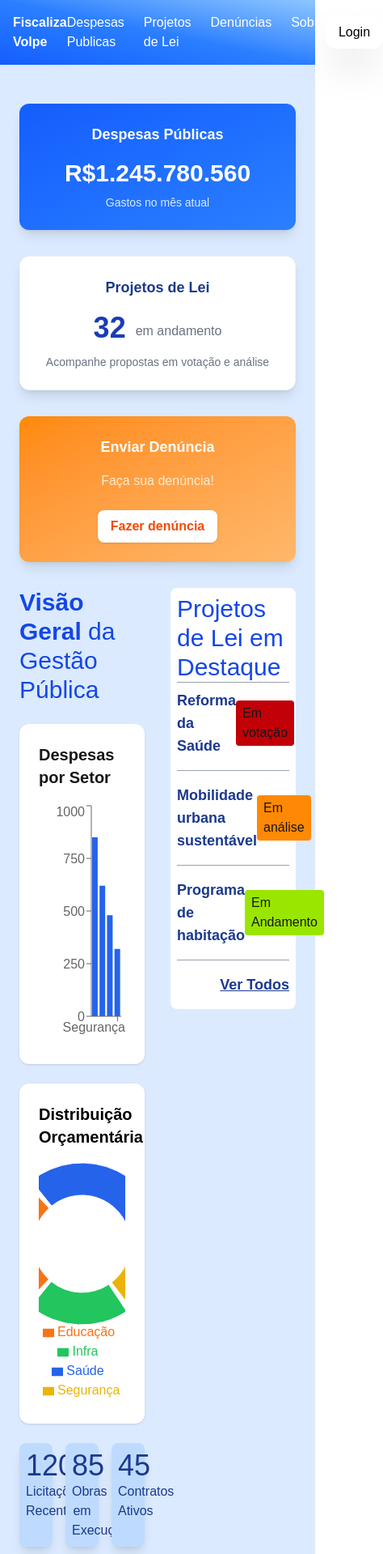
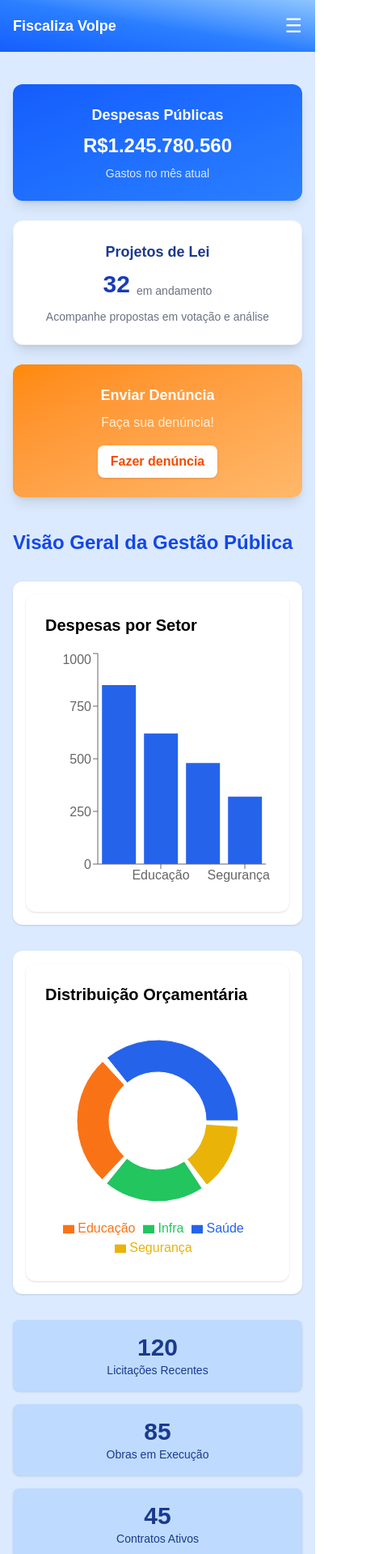
Before and after one commit to fabioarauju/Fiscaliza_volpe, a Next.js app: page / in a window 390 px wide. Shown: the top 1919 px of the page at 81% size, 474 px wide, since content can reach past the window. Built offline with nearby package versions, Linux system fonts and the light colour scheme.

Commit message:
feat: responsive

```diff
--- a/app/page.tsx
+++ b/app/page.tsx
@@ -11,123 +11,151 @@ export default function Home() {
 	];
 
 	return (
-		<div className="bg-blue-100 py-12">
-			<div className="max-w-6xl mx-auto px-6 space-y-8">
-				<div className="grid grid-cols-1 md:grid-cols-2 lg:grid-cols-3 gap-8">
-					{/* Card 1 */}
-					<div className="bg-linear-to-br from-blue-600 to-blue-500 text-white p-6 rounded-xl shadow-lg hover:shadow-2xl transition flex flex-col items-center justify-between">
-						<div className="flex justify-between items-start mb-4">
-							<h2 className="font-semibold text-lg">Despesas Públicas</h2>
-						</div>
+		<div className="bg-blue-100 py-10 md:py-12">
+			<div className="max-w-6xl mx-auto px-4 md:px-6 space-y-10">
+				{/* CARDS SUPERIORES */}
 
-						<p className="text-3xl font-bold">R$1.245.780.560</p>
+				<div className="grid grid-cols-1 sm:grid-cols-2 lg:grid-cols-3 gap-6">
+					{/* Card Despesas */}
+					<div className="bg-gradient-to-br from-blue-600 to-blue-500 text-white p-6 rounded-xl shadow-lg hover:shadow-2xl transition flex flex-col items-center text-center">
+						<h2 className="font-semibold text-lg mb-2">Despesas Públicas</h2>
+
+						<p className="text-2xl md:text-3xl font-bold">R$1.245.780.560</p>
 
 						<p className="text-blue-100 mt-2 text-sm">Gastos no mês atual</p>
 					</div>
 
-					{/* Card 2 */}
-					<div className="bg-white p-6 rounded-xl shadow-lg hover:shadow-2xl transition border border-gray-100 flex flex-col items-center justify-between">
-						<div className="flex justify-between items-start mb-4">
-							<h2 className="text-blue-900 font-semibold text-lg">
+					{/* Card Projetos */}
+
+					<div className="bg-white p-6 rounded-xl shadow-lg hover:shadow-2xl transition border border-gray-100 flex flex-col items-center text-center">
+						<h2 className="text-blue-900 font-semibold text-lg mb-2">
 							Projetos de Lei
 						</h2>
+
+						<div className="flex items-end gap-2">
+							<span className="text-3xl md:text-4xl font-bold text-blue-800">
+								32
+							</span>
+
+							<span className="text-gray-500 text-sm">em andamento</span>
 						</div>
 
-						<div className="flex items-end gap-3">
-							<span className="text-4xl font-bold text-blue-800">32</span>
-							<span className="text-gray-500 mb-1">em andamento</span>
-						</div>
 						<p className="text-gray-500 text-sm mt-3">
 							Acompanhe propostas em votação e análise
 						</p>
 					</div>
 
-					{/* Card 3 */}
-					<div className="bg-linear-to-br from-orange-400 to-orange-300 text-white p-6 rounded-xl shadow-lg hover:shadow-2xl transition flex flex-col items-center justify-between">
-						<div className="flex justify-between items-start mb-4">
-							<h2 className="font-semibold text-lg">Enviar Denúncia</h2>
-						</div>
+					{/* Card Denúncia */}
 
-						<p className="text-orange-100 mb-6">Faça sua denúncia!</p>
+					<div className="bg-gradient-to-br from-orange-400 to-orange-300 text-white p-6 rounded-xl shadow-lg hover:shadow-2xl transition flex flex-col items-center text-center">
+						<h2 className="font-semibold text-lg mb-2">Enviar Denúncia</h2>
+
+						<p className="text-orange-100 mb-4">Faça sua denúncia!</p>
 
 						<button className="bg-white text-orange-600 font-semibold px-4 py-2 rounded-lg shadow hover:bg-orange-50 transition">
 							Fazer denúncia
 						</button>
 					</div>
 				</div>
-				<div className="grid grid-cols-2 gap-8">
-					<div className="space-y-6">
-						<h2 className="text-blue-700 text-3xl">
-							<strong>Visão Geral</strong> da Gestão Pública
+
+				{/* CONTEÚDO PRINCIPAL */}
+
+				<div className="grid grid-cols-1 lg:grid-cols-2 gap-10">
+					{/* COLUNA ESQUERDA */}
+
+					<div className="space-y-8">
+						<h2 className="text-blue-700 text-2xl md:text-3xl font-bold">
+							Visão Geral da Gestão Pública
 						</h2>
+
+						<div className="bg-white p-4 rounded-xl shadow">
 							<GraficoBarra dados={dados} />
+						</div>
+
+						<div className="bg-white p-4 rounded-xl shadow">
 							<GraficoPizza dados={dados} />
-						<div className="flex flex-col items-center space-y-4">
-							<div className="grid grid-cols-3 gap-4">
-								<div className="bg-blue-200 p-2 rounded-lg text-center shadow-lg hover:shadow-2xl transition">
-									<span className="text-4xl text-blue-900">120</span>
-									<p className="text-md text-blue-900">Licitações Recentes</p>
 						</div>
-								<div className="bg-blue-200 p-2 rounded-lg text-center shadow-lg hover:shadow-2xl transition">
-									<span className="text-4xl text-blue-900">85</span>
-									<p className="text-md text-blue-900">Obras em Execução</p>
+
+						{/* ESTATÍSTICAS */}
+
+						<div className="grid grid-cols-1 sm:grid-cols-3 gap-4">
+							<div className="bg-blue-200 p-4 rounded-lg text-center shadow hover:shadow-xl transition">
+								<span className="text-3xl font-bold text-blue-900">120</span>
+
+								<p className="text-sm text-blue-900">Licitações Recentes</p>
 							</div>
-								<div className="bg-blue-200 p-2 rounded-lg text-center shadow-lg hover:shadow-2xl transition">
-									<span className="text-4xl text-blue-900">45</span>
-									<p className="text-md text-blue-900">Contratos Ativos</p>
+
+							<div className="bg-blue-200 p-4 rounded-lg text-center shadow hover:shadow-xl transition">
+								<span className="text-3xl font-bold text-blue-900">85</span>
+
+								<p className="text-sm text-blue-900">Obras em Execução</p>
+							</div>
+
+							<div className="bg-blue-200 p-4 rounded-lg text-center shadow hover:shadow-xl transition">
+								<span className="text-3xl font-bold text-blue-900">45</span>
+
+								<p className="text-sm text-blue-900">Contratos Ativos</p>
 							</div>
 						</div>
+
+						<div className="flex justify-center">
 							<Link
 								href="/gestao"
-								className="bg-blue-900 text-white px-4 py-2 rounded-lg shadow-lg hover:shadow-2xl hover:scale-105 transition"
+								className="bg-blue-900 text-white px-6 py-2 rounded-lg shadow hover:scale-105 transition"
 							>
 								Ver detalhes
 							</Link>
 						</div>
 					</div>
+
+					{/* COLUNA DIREITA */}
+
 					<div className="space-y-4">
-						<div className="bg-white rounded-lg p-2">
-							<h3 className="text-blue-700 text-3xl font-medium">
+						<div className="bg-white rounded-xl p-6 shadow">
+							<h3 className="text-blue-700 text-2xl font-semibold mb-4">
 								Projetos de Lei em Destaque
 							</h3>
-							<hr className="text-gray-400" />
-							<ul className="space-y-4 py-2">
-								<div className="flex justify-between items-center">
-									<li className="text-blue-900 text-lg font-bold">
+
+							<ul className="space-y-4">
+								<li className="flex justify-between items-center">
+									<span className="text-blue-900 font-semibold">
 										Reforma da Saúde
-									</li>
-									<span className="bg-red-700 px-2 py-1 rounded-sm">
+									</span>
+
+									<span className="bg-red-700 text-white text-sm px-2 py-1 rounded">
 										Em votação
 									</span>
-								</div>
-								<hr className="text-gray-400" />
-								<div className="flex justify-between items-center">
-									<li className="text-blue-900 text-lg font-bold">
+								</li>
+
+								<li className="flex justify-between items-center">
+									<span className="text-blue-900 font-semibold">
 										Mobilidade urbana sustentável
-									</li>
-									<span className="bg-orange-400 px-2 py-1 rounded-sm">
+									</span>
+
+									<span className="bg-orange-400 text-white text-sm px-2 py-1 rounded">
 										Em análise
 									</span>
-								</div>
-								<hr className="text-gray-400" />
-								<div className="flex justify-between items-center">
-									<li className="text-blue-900 text-lg font-bold">
+								</li>
+
+								<li className="flex justify-between items-center">
+									<span className="text-blue-900 font-semibold">
 										Programa de habitação
+									</span>
+
+									<span className="bg-lime-500 text-white text-sm px-2 py-1 rounded">
+										Em andamento
+									</span>
 								</li>
-									<span className="bg-lime-400 px-2 py-1 rounded-sm">
-										Em Andamento
-									</span>
-								</div>
-								<hr className="text-gray-400" />
-								<div className="flex justify-end">
+							</ul>
+
+							<div className="mt-6 text-right">
 								<Link
 									href="/projetos"
-										className="text-blue-900 font-bold text-lg underline cursor-pointer"
+									className="text-blue-900 font-semibold hover:underline"
 								>
-										Ver Todos
+									Ver todos
 								</Link>
 							</div>
-							</ul>
 						</div>
 					</div>
 				</div>
--- a/components/Footer/Footer.jsx
+++ b/components/Footer/Footer.jsx
@@ -2,12 +2,13 @@ import Link from "next/link";
 
 const Footer = () => {
 	return (
-		<footer className="bg-linear-to-tr from-blue-700 via-blue-600 to-blue-400 text-white">
-			<div className="max-w-6xl mx-auto px-4 py-10 grid md:grid-cols-3 gap-8">
+		<footer className="bg-gradient-to-tr from-blue-700 via-blue-600 to-blue-400 text-white">
+			<div className="max-w-6xl mx-auto px-4 py-12 grid gap-10 sm:grid-cols-2 md:grid-cols-3">
 				{/* Logo / descrição */}
-				<div>
+				<div className="text-center sm:text-left">
 					<h2 className="font-bold text-lg">Fiscaliza Volpe</h2>
-					<p className="text-sm mt-3 text-blue-100">
+
+					<p className="text-sm mt-3 text-blue-100 leading-relaxed">
 						Plataforma de transparência pública que permite aos cidadãos
 						acompanhar gastos da prefeitura, projetos de lei e realizar
 						denúncias de forma simples e acessível.
@@ -15,26 +16,36 @@ const Footer = () => {
 				</div>
 
 				{/* Navegação */}
-				<div>
+				<div className="text-center sm:text-left">
 					<h3 className="font-semibold mb-3">Navegação</h3>
+
 					<ul className="space-y-2 text-sm">
 						<li>
-							<Link href="/" className="hover:text-orange-300">
+							<Link href="/gestao" className="hover:text-orange-300 transition">
 								Despesas Públicas
 							</Link>
 						</li>
+
 						<li>
-							<Link href="/" className="hover:text-orange-300">
+							<Link
+								href="/projetos"
+								className="hover:text-orange-300 transition"
+							>
 								Projetos de Lei
 							</Link>
 						</li>
+
 						<li>
-							<Link href="/" className="hover:text-orange-300">
+							<Link
+								href="/denuncias"
+								className="hover:text-orange-300 transition"
+							>
 								Denúncias
 							</Link>
 						</li>
+
 						<li>
-							<Link href="/" className="hover:text-orange-300">
+							<Link href="/sobre" className="hover:text-orange-300 transition">
 								Sobre
 							</Link>
 						</li>
@@ -42,8 +53,9 @@ const Footer = () => {
 				</div>
 
 				{/* Informações */}
-				<div>
+				<div className="text-center sm:text-left">
 					<h3 className="font-semibold mb-3">Transparência</h3>
+
 					<ul className="space-y-2 text-sm text-blue-100">
 						<li>Dados atualizados periodicamente</li>
 						<li>Projeto acadêmico de fiscalização pública</li>
@@ -54,10 +66,14 @@ const Footer = () => {
 
 			{/* Linha inferior */}
 			<div className="border-t border-blue-300/30">
-				<div className="max-w-6xl mx-auto px-4 py-4 flex flex-col md:flex-row justify-between text-sm text-blue-100">
+				<div className="max-w-6xl mx-auto px-4 py-4 flex flex-col md:flex-row items-center justify-between gap-2 text-sm text-blue-100 text-center md:text-left">
 					<span>
 						© {new Date().getFullYear()} Fiscaliza Volpe. Todos os direitos
 						reservados.
+					</span>
+
+					<span className="text-xs opacity-80">
+						Portal de transparência pública
 					</span>
 				</div>
 			</div>
--- a/components/GraficoBarra.jsx
+++ b/components/GraficoBarra.jsx
@@ -12,7 +12,9 @@ import {
 export default function GraficoBarra({ dados }) {
 	return (
 		<div className="bg-white p-6 rounded-xl shadow">
-			<h2 className="text-xl font-semibold mb-4">Despesas por Setor</h2>
+			<h2 className="text-xl text-black font-semibold mb-4">
+				Despesas por Setor
+			</h2>
 
 			<ResponsiveContainer width="100%" height={300}>
 				<BarChart data={dados}>
--- a/components/Header/Header.jsx
+++ b/components/Header/Header.jsx
@@ -1,31 +1,78 @@
+"use client";
+
 import Link from "next/link";
-import React from "react";
+import React, { useState } from "react";
 
 const Header = () => {
+	const [menuAberto, setMenuAberto] = useState(false);
+
 	return (
 		<header className="bg-linear-to-tr from-blue-600 via-blue-500 to-blue-300 text-white">
-			<div className="max-w-6xl mx-auto p-4 flex justify-between items-center">
-				<h1 className="font-bold">Fiscaliza Volpe</h1>
-				<nav className="flex gap-6">
-					<Link className="hover:text-orange-300" href="/">
-						Despesas Publicas
+			<div className="max-w-6xl mx-auto px-4 py-4 flex justify-between items-center">
+				{/* LOGO */}
+				<Link href="/">
+					<h1 className="font-bold text-lg">Fiscaliza Volpe</h1>
+				</Link>
+
+				{/* MENU DESKTOP */}
+				<nav className="hidden md:flex gap-6">
+					<Link className="hover:text-orange-300" href="/gestao">
+						Despesas Públicas
 					</Link>
-					<Link className="hover:text-orange-300" href="/">
+
+					<Link className="hover:text-orange-300" href="/projetos">
 						Projetos de Lei
 					</Link>
-					<Link className="hover:text-orange-300" href="/">
+
+					<Link className="hover:text-orange-300" href="/denuncias">
 						Denúncias
 					</Link>
-					<Link className="hover:text-orange-300" href="/">
+
+					<Link className="hover:text-orange-300" href="/sobre">
 						Sobre
 					</Link>
 				</nav>
-				<div className="">
-					<button className="bg-white text-black py-2 px-4 cursor-pointe rounded-xl shadow-2xl transition-transform duration-200 hover:scale-105">
+
+				{/* BOTÃO LOGIN DESKTOP */}
+				<div className="hidden md:block">
+					{/* <button className="bg-white text-black py-2 px-4 rounded-xl shadow transition-transform duration-200 hover:scale-105">
 						Login
-					</button>
+					</button> */}
 				</div>
+
+				{/* BOTÃO MENU MOBILE */}
+				<button
+					className="md:hidden text-2xl"
+					onClick={() => setMenuAberto(!menuAberto)}
+				>
+					☰
+				</button>
 			</div>
+
+			{/* MENU MOBILE */}
+			{menuAberto && (
+				<div className="md:hidden bg-blue-500 px-4 pb-4 space-y-3">
+					<Link className="block hover:text-orange-300" href="/gestao">
+						Despesas Públicas
+					</Link>
+
+					<Link className="block hover:text-orange-300" href="/projetos">
+						Projetos de Lei
+					</Link>
+
+					<Link className="block hover:text-orange-300" href="/denuncias">
+						Denúncias
+					</Link>
+
+					<Link className="block hover:text-orange-300" href="/sobre">
+						Sobre
+					</Link>
+
+					{/* <button className="bg-white text-black w-full py-2 rounded-xl shadow">
+						Login
+					</button> */}
+				</div>
+			)}
 		</header>
 	);
 };
```
Lines whose indentation alone changed are shown as unchanged.
